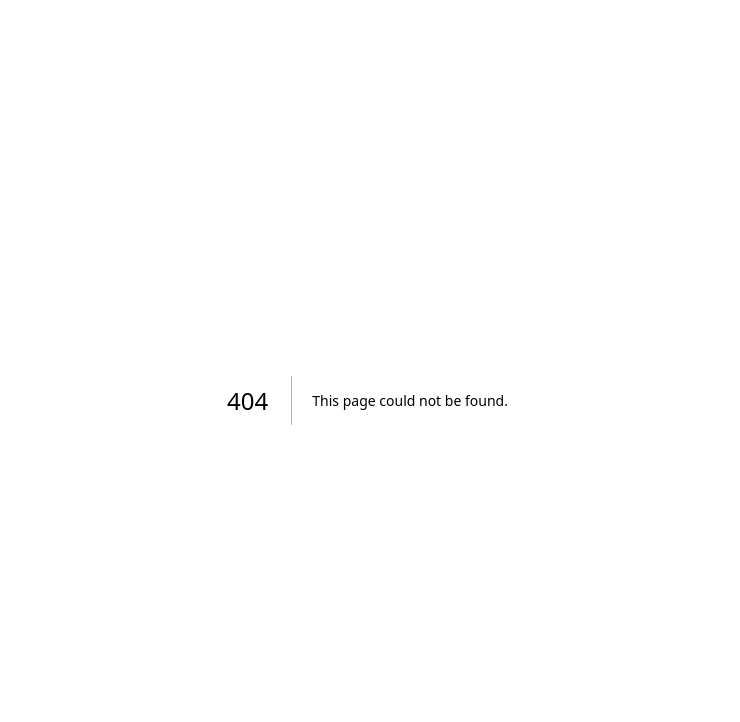
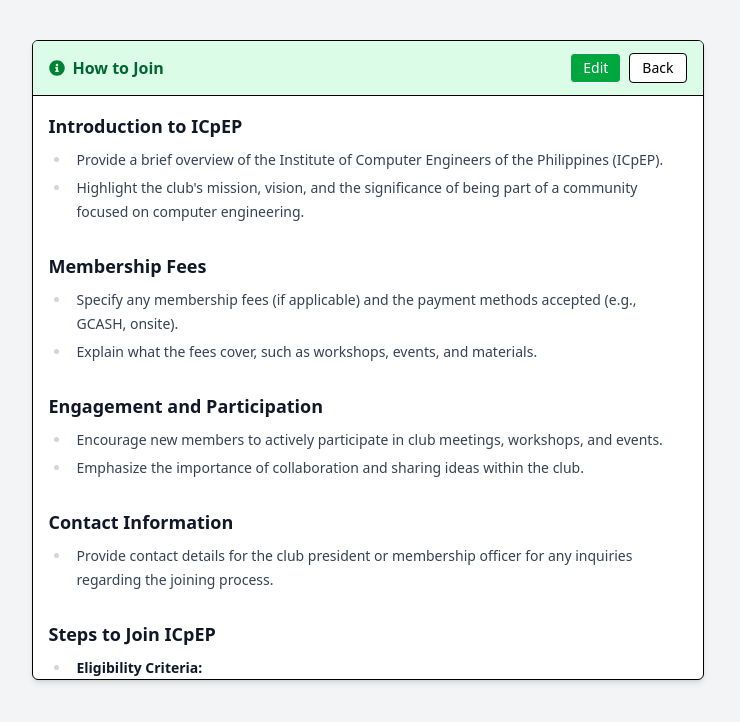
Before and after one commit to kemdav/Tambayan, a Next.js app: page /test/wiki-view-card-test in a window 1280 px wide. Before the commit this address had no page. Shown: the top 722 px of the page, without its empty margins (265-1005 px from the left). Built offline with nearby package versions, Linux system fonts and the light colour scheme.

Commit message:
feat: implement conditional edit button on WikiViewCard

```diff
--- a/src/app/components/ui/general/view-wiki.tsx
+++ b/src/app/components/ui/general/view-wiki.tsx
@@ -8,6 +8,8 @@ interface WikiPageComponentProps {
   icon?: React.ReactNode;
   description?: string;
   onBack?: () => void;
+  canEdit?: boolean;
+  onEdit?: () => void;
 }
 
 const DEFAULT_DESCRIPTION = "No information provided.";
@@ -17,6 +19,8 @@ export default function WikiViewComponent({
   icon,
   description,
   onBack,
+  canEdit = false,
+  onEdit,
 }: WikiPageComponentProps) {
   return (
     <div className="flex justify-center px-4 py-6 sm:py-10 bg-gray-100 min-h-screen">
@@ -26,12 +30,22 @@ export default function WikiViewComponent({
             {icon && <span className="flex items-center">{icon}</span>}
             <span>{title}</span>
           </div>
+          <div className="flex items-center gap-2">
+            {canEdit && (
+              <button
+                onClick={onEdit}
+                className="text-sm px-3 py-1 border rounded bg-green-600 text-white hover:bg-green-700"
+              >
+                Edit
+              </button>
+            )}
             <button
               onClick={onBack}
               className="text-sm px-3 py-1 border rounded bg-white hover:bg-gray-100"
             >
               Back
             </button>
+          </div>
         </div>
 
         <div
--- /dev/null
+++ b/src/app/components/ui/general/wiki-view-card.tsx
@@ -0,0 +1,120 @@
+"use client";
+
+import React, { useState } from "react";
+import ReactMarkdown from "react-markdown";
+
+interface WikiViewCardProps {
+  title?: string;
+  icon?: React.ReactNode;
+  description?: string;
+  hasPermission?: boolean;
+  onEdit?: () => void;
+  onBack?: () => void;
+}
+
+const DEFAULT_DESCRIPTION = "No information provided.";
+
+export default function WikiViewCard({
+  title = "Wiki Title",
+  icon,
+  description,
+  hasPermission = false,
+  onEdit,
+  onBack,
+}: WikiViewCardProps) {
+  const [isEditing, setIsEditing] = useState(false);
+  const [editValue, setEditValue] = useState(description || "");
+  const [currentContent, setCurrentContent] = useState(description || "");
+  const [editTitle, setEditTitle] = useState(title);
+  const [currentTitle, setCurrentTitle] = useState(title);
+
+  const handleEditClick = () => {
+    setEditTitle(currentTitle);
+    setEditValue(currentContent);
+    setIsEditing(true);
+    if (onEdit) onEdit();
+  };
+
+  const handleSave = () => {
+    setCurrentTitle(editTitle);
+    setCurrentContent(editValue);
+    setIsEditing(false);
+  };
+
+  const handleCancel = () => {
+    setIsEditing(false);
+    setEditTitle(currentTitle);
+    setEditValue(currentContent);
+  };
+
+  return (
+    <div className="flex justify-center px-4 py-6 sm:py-10 bg-gray-100 min-h-screen">
+      <div className="w-full max-w-2xl min-h-[400px] max-h-[80vh] bg-white border rounded-md shadow-md overflow-hidden">
+        <div className="flex items-center justify-between px-4 py-3 bg-green-100 border-b">
+          <div className="flex items-center gap-2 font-semibold text-green-800">
+            {icon && <span className="flex items-center">{icon}</span>}
+            <span>{currentTitle}</span>
+          </div>
+          <div className="flex items-center gap-2">
+            {hasPermission && !isEditing && (
+              <button
+                onClick={handleEditClick}
+                className="text-sm px-3 py-1 border rounded bg-green-600 text-white hover:bg-green-700"
+              >
+                Edit
+              </button>
+            )}
+            {onBack && (
+              <button
+                onClick={onBack}
+                className="text-sm px-3 py-1 border rounded bg-white hover:bg-gray-100"
+              >
+                Back
+              </button>
+            )}
+          </div>
+        </div>
+        <div
+          className="overflow-y-auto scrollbar-hidden p-4 text-sm text-gray-700"
+          style={{ maxHeight: "calc(80vh - 56px)" }}
+        >
+          <div className="prose prose-sm max-w-none">
+            {isEditing ? (
+              <div className="flex flex-col gap-2">
+                <input
+                  className="w-full border rounded p-2 text-gray-800 font-semibold"
+                  value={editTitle}
+                  onChange={e => setEditTitle(e.target.value)}
+                  placeholder="Wiki Title"
+                />
+                <textarea
+                  className="w-full min-h-[150px] border rounded p-2 text-gray-800"
+                  value={editValue}
+                  onChange={e => setEditValue(e.target.value)}
+                />
+                <div className="flex gap-2 mt-2">
+                  <button
+                    onClick={handleSave}
+                    className="px-4 py-1 bg-green-600 text-white rounded hover:bg-green-700"
+                  >
+                    Save
+                  </button>
+                  <button
+                    onClick={handleCancel}
+                    className="px-4 py-1 bg-gray-300 text-gray-800 rounded hover:bg-gray-400"
+                  >
+                    Cancel
+                  </button>
+                </div>
+              </div>
+            ) : (
+              <ReactMarkdown>
+                {currentContent?.trim() || DEFAULT_DESCRIPTION}
+              </ReactMarkdown>
+            )}
+          </div>
+        </div>
+      </div>
+    </div>
+  );
+}
--- /dev/null
+++ b/src/app/test/wiki-view-card-test/page.tsx
@@ -0,0 +1,56 @@
+"use client";
+
+import React from "react";
+import WikiViewCard from "@/app/components/ui/general/wiki-view-card";
+import { FaInfoCircle } from "react-icons/fa";
+
+export default function WikiViewCardTestPage() {
+  const handleBack = () => {
+    alert("Back button clicked");
+  };
+
+  const handleEdit = () => {
+    alert("Edit button clicked");
+  };
+
+  const description = `
+### Introduction to ICpEP
+
+* Provide a brief overview of the Institute of Computer Engineers of the Philippines (ICpEP).
+* Highlight the club's mission, vision, and the significance of being part of a community focused on computer engineering.
+
+### Membership Fees
+
+* Specify any membership fees (if applicable) and the payment methods accepted (e.g., GCASH, onsite).
+* Explain what the fees cover, such as workshops, events, and materials.
+
+### Engagement and Participation
+
+* Encourage new members to actively participate in club meetings, workshops, and events.
+* Emphasize the importance of collaboration and sharing ideas within the club.
+
+### Contact Information
+
+* Provide contact details for the club president or membership officer for any inquiries regarding the joining process.
+
+### Steps to Join ICpEP
+
+* **Eligibility Criteria:**
+    * Must be a student in a computer engineering program or related field.
+    * Open to all students interested in computer engineering.
+* **Application Process:**
+    * Visit the official ICpEP page on the Tambayan platform.
+    * Click the "Subscribe" button to express your interest in joining.
+`;
+
+  return (
+    <WikiViewCard
+      title="How to Join"
+      icon={<FaInfoCircle className="text-green-700" />}
+      description={description}
+      onBack={handleBack}
+      hasPermission={true}
+      onEdit={handleEdit}
+    />
+  );
+}
```
Lines whose indentation alone changed are shown as unchanged.
